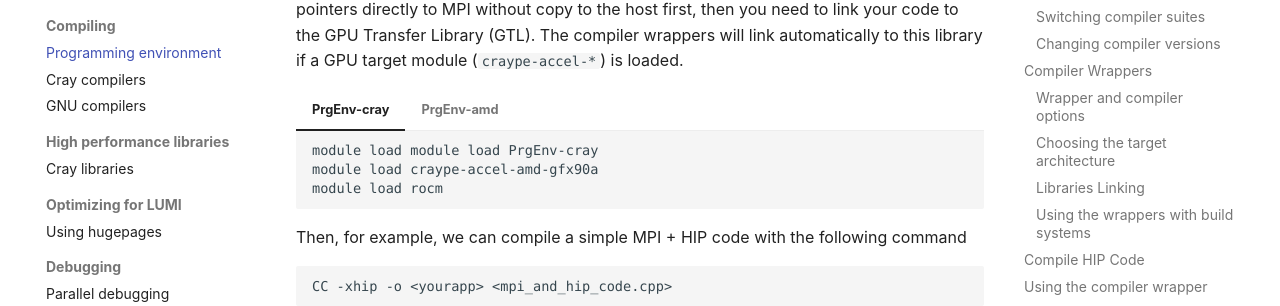
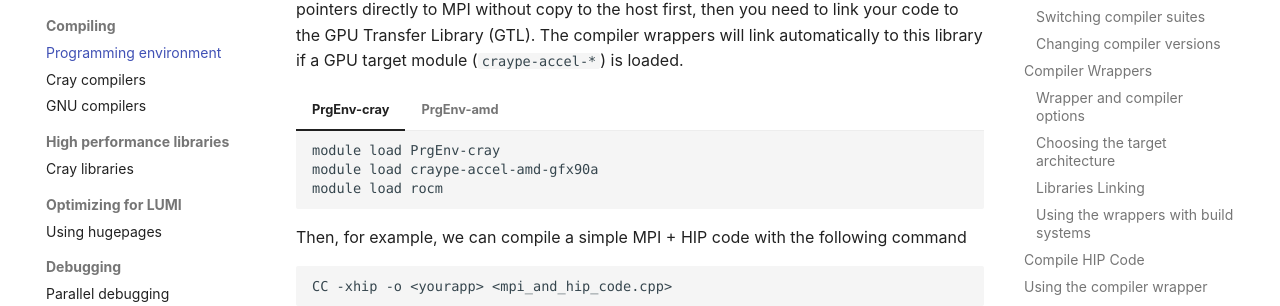
Before and after one commit to Lumi-supercomputer/lumi-userguide, an MkDocs documentation site: the page built from docs/development/compiling/prgenv.md, in a window 1280 px wide and 900 px high, scrolled down 6368 px. Shown: the part 118-424 px from the top of the window. Built offline with MkDocs 1.6.1 and Material for MkDocs 9.7.7, drawn with Linux system fonts in a browser that asks for light colours.

Commit message:
Fix typo in prgenv.md
`module load` was written twice

````diff
--- a/docs/development/compiling/prgenv.md
+++ b/docs/development/compiling/prgenv.md
@@ -371,7 +371,7 @@ loaded.
 === "PrgEnv-cray"
 
     ```
-    module load module load PrgEnv-cray
+    module load PrgEnv-cray
     module load craype-accel-amd-gfx90a
     module load rocm
     ```
@@ -379,7 +379,7 @@ loaded.
 === "PrgEnv-amd"
 
     ```
-    module load module load PrgEnv-amd
+    module load PrgEnv-amd
     module load craype-accel-amd-gfx90a
     module load rocm
     ```
````
